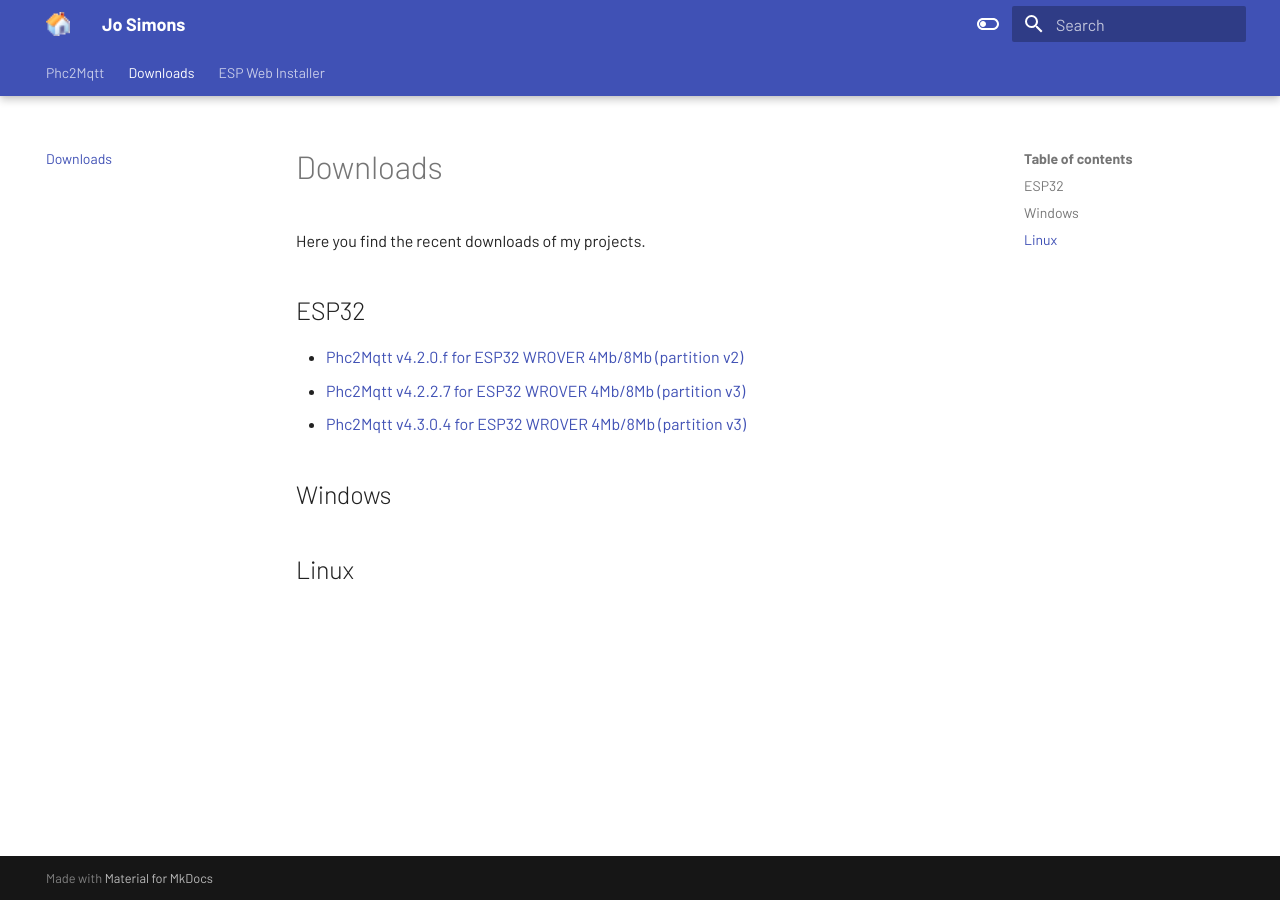
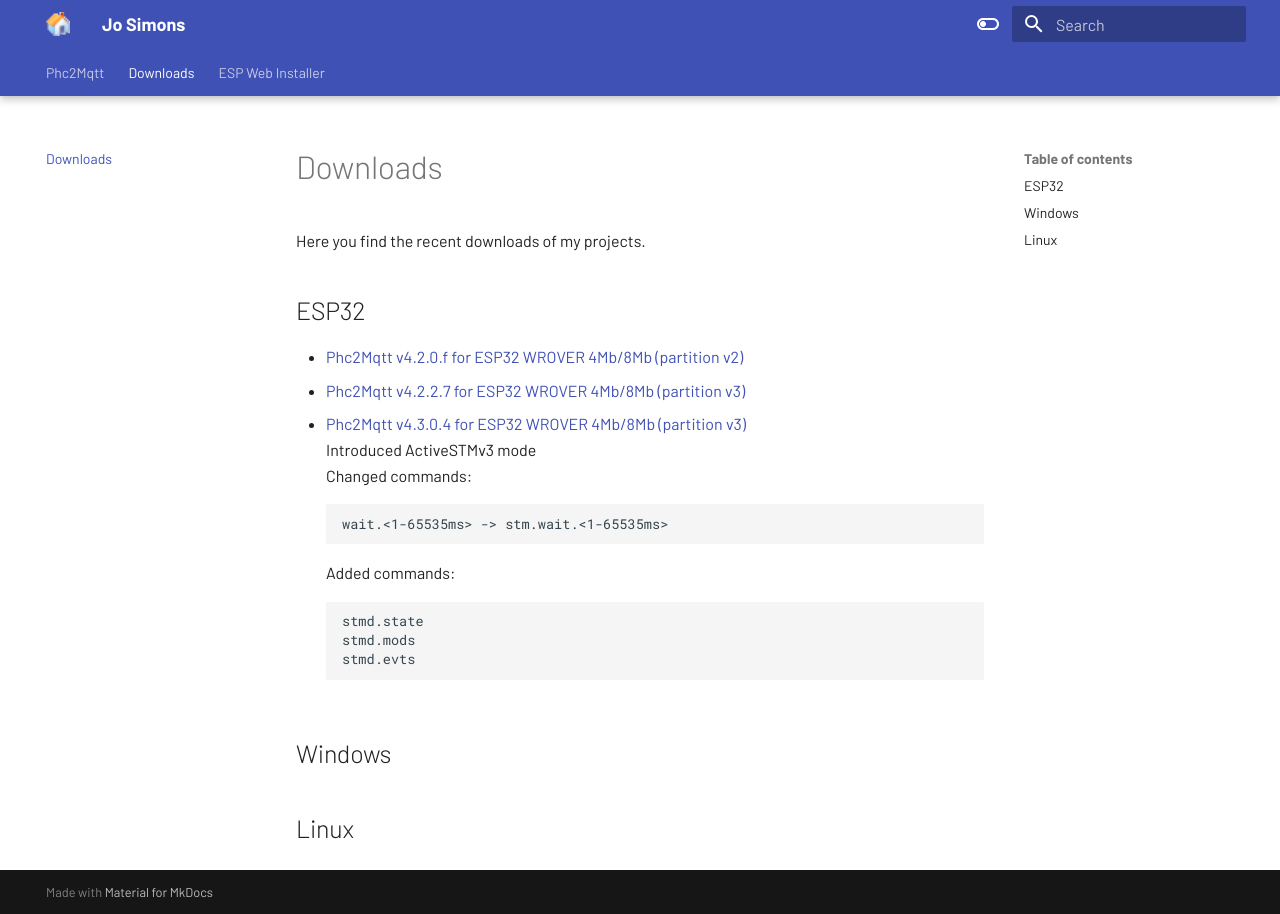
Before and after one commit to sim0njo/docu, an MkDocs documentation site: the page built from docs/Downloads.md, in a window 1280 px wide. Built offline with MkDocs 1.6.1 and Material for MkDocs 9.7.7, drawn with Linux system fonts in a browser that asks for light colours.

Commit message:
Updated to reflect v4.4.x.y

````diff
--- a/docs/Downloads.md
+++ b/docs/Downloads.md
@@ -8,6 +8,17 @@ Here you find the recent downloads of my projects.
 - [Phc2Mqtt v4.2.0.f for ESP32 WROVER 4Mb/8Mb (partition v2)](https://sim0njo.github.io/install/e32Phc2Mqtt4Mb/e32P2M-4Mb-pV2-v4.2.0.f.bin)
 - [Phc2Mqtt v4.2.2.7 for ESP32 WROVER 4Mb/8Mb (partition v3)](https://sim0njo.github.io/install/e32Phc2Mqtt4Mb/e32P2M-4Mb-pV3-v4.2.2.7.bin)
 - [Phc2Mqtt v4.3.0.4 for ESP32 WROVER 4Mb/8Mb (partition v3)](https://sim0njo.github.io/install/e32Phc2Mqtt4Mb/e32P2M-4Mb-pV3-v4.3.0.4.bin)
+   Introduced ActiveSTMv3 mode
+   Changed commands:
+```
+wait.<1-65535ms> -> stm.wait.<1-65535ms>
+```
+   Added commands:
+```
+stmd.state
+stmd.mods
+stmd.evts
+```
 
 ##Windows
 
````
Also changed, not shown: docs/Phc2Mqtt.md (+10 -11 lines), docs/SimpleRuleServer.md (+2 -2 lines), docs/activeStmv3.txt (added, +10 -0 lines).
